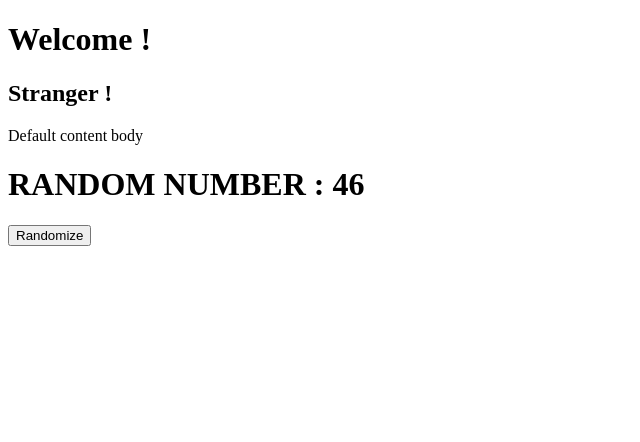
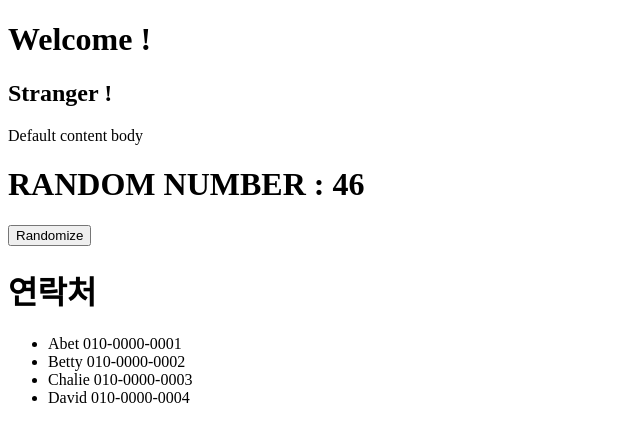
Before and after one commit to kingroma/information-client-react, a React app: page / in a window 1280 px wide. Shown: the top 442 px of the page, without its empty margins (0-640 px from the left). Built offline with nearby package versions, Linux system fonts and the light colour scheme.

Commit message:
연락처 기능 추가중

```diff
--- a/src/components/App.js
+++ b/src/components/App.js
@@ -2,6 +2,7 @@ import React from 'react';
 import Header from './Header';
 import Content from './Content';
 import RandomNumber from './RandomNumber';
+import Contacts from './Contacts';
 
 // 컴포넌트의 첫 문자를 대문자로 하는건 React의 naming convention 입니다.
 class App extends React.Component {
@@ -26,6 +27,8 @@ class App extends React.Component {
                          body={this.props.contentBody}/>
                 <RandomNumber number={this.state.value}
                               onUpdate={this.updateValue}  />
+
+                <Contacts />
             </div>
         )
     }
--- /dev/null
+++ b/src/components/Contacts.js
@@ -0,0 +1,18 @@
+import React from 'react';
+
+export default class Contacts extends React.Component {
+
+  render(){
+    return(
+      <div>
+        <h1>연락처</h1>
+        <ul>
+          <li>Abet 010-0000-0001</li>
+          <li>Betty 010-0000-0002</li>
+          <li>Chalie 010-0000-0003</li>
+          <li>David 010-0000-0004</li>
+        </ul>
+      </div>
+    );
+  }
+}
```
Also changed, not shown: 1 other file (tests, documents, lock files or other folders).
